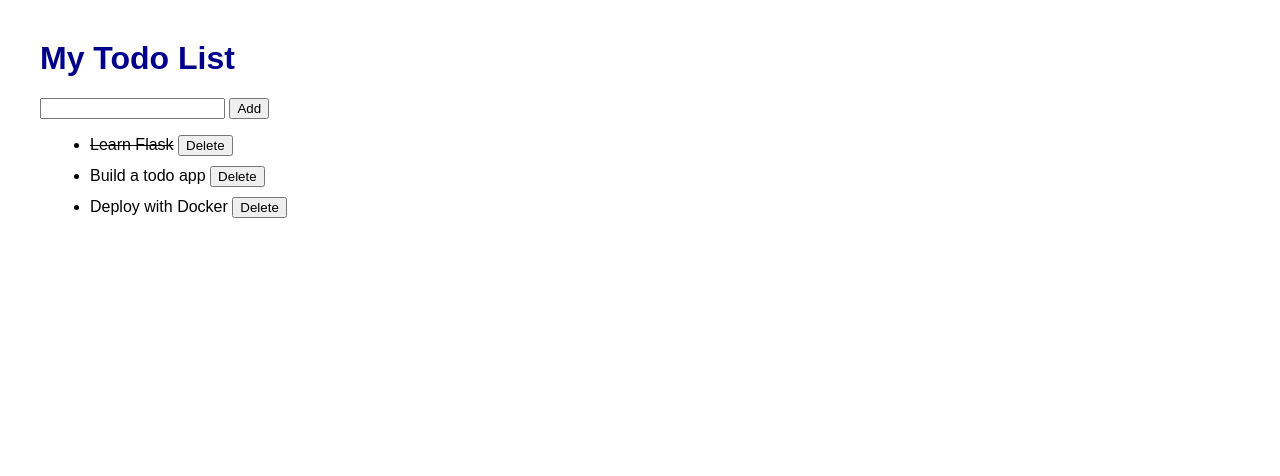
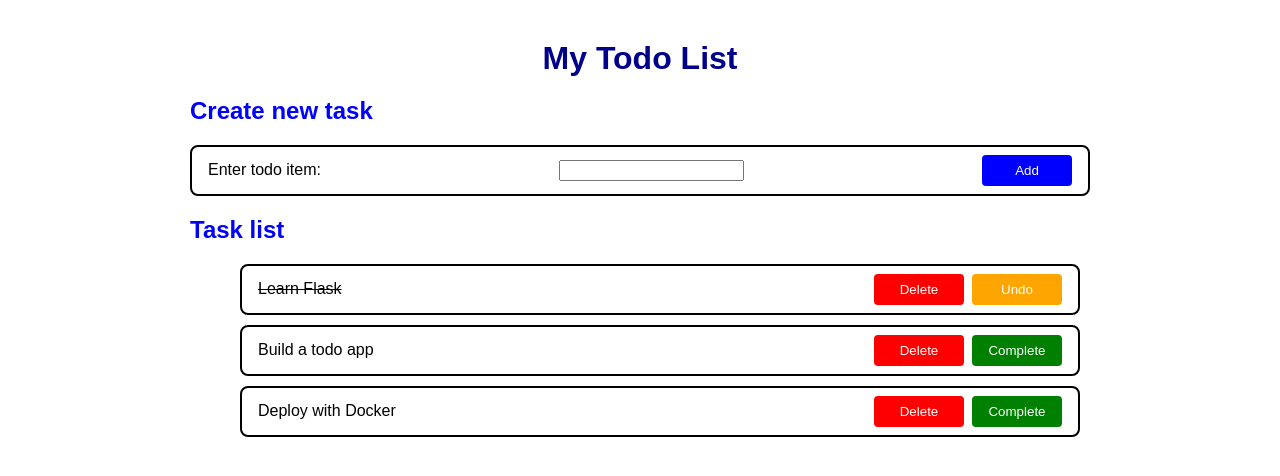
Before and after one commit to Paul-Urquhart/todo, a Flask app: page / in a window 1280 px wide. Shown: the top 476 px of the page. Run offline with Flask 3, Linux system fonts and the light colour scheme.

Commit message:
add task completion and styles

```diff
--- a/app/routes.py
+++ b/app/routes.py
@@ -33,3 +33,13 @@ def delete(id):
             todos.pop(i)
             break
     return redirect("/")
+
+@app.route("/complete/<int:id>", methods=["POST"])
+def complete(id):
+    for i in range(len(todos)):
+        if todos[i]['id'] == id:
+            if todos[i]['done'] == False:
+                todos[i]['done'] = True
+            else:
+                todos[i]['done'] = False
+    return redirect("/")
--- a/app/static/styles.css
+++ b/app/static/styles.css
@@ -5,8 +5,58 @@ body {
 
 h1 {
     color: darkblue;
+    text-align: center;
+    margin: 10px;
+}
+
+h2 {
+    color: blue;
 }
 
 li {
     margin: 10px;
 }
+
+.container {
+    max-width: 900px;
+    margin: auto;
+}
+
+.todo-item {
+    display: flex;
+    justify-content: space-between;
+    align-items: center;
+    border: 2px solid black;
+    padding: 8px 16px;
+    border-radius: 8px;
+}
+
+.actions {
+    display: flex;
+    gap: 0.5rem;
+}
+
+.button {
+    padding: 8px 16px;
+    border: none;
+    border-radius: 4px;
+    color: white;
+    cursor: pointer;
+    width: 90px;
+}
+
+.button-complete {
+    background-color: green;
+}
+
+.button-delete {
+    background-color: red;
+}
+
+.button-add-task {
+    background-color: blue;
+}
+
+.button-undo {
+    background-color: orange;
+}
--- a/app/templates/index.html
+++ b/app/templates/index.html
@@ -5,31 +5,44 @@
     <link rel="stylesheet" href="/static/styles.css">
 </head>
 <body>
+    <div class="container">
         <h1>My Todo List</h1>
-
-    <form action="/add" method="POST">
-
+        <h2>Create new task</h2>
+        <form class="todo-item" action="/add" method="POST">
+            Enter todo item:
             <input
                 type="text"
                 name="task">
 
-    <button type="submit">Add</button>
-
+            <button class="button button-add-task" type="submit">Add</button>
         </form>
 
+        <h2>Task list</h2>
         <ul>
             {% for todo in todos %}
-        <li>
-            <form action="/delete/{{ todo.id }}" method="POST">
+                <li class="todo-item">
+                    <span>
                         {% if todo.done %}
                             <s>{{ todo.task }}</s>
                         {% else %}
                             {{ todo.task }}
                         {% endif %}
-                <button type="submit">Delete</button>
+                    </span>
+
+                    <div class="actions">
+                        <form action="/delete/{{ todo.id }}" method="POST">
+                            <button class="button button-delete" type="submit">Delete</button>
                         </form>
+
+                        <form action="/complete/{{ todo.id }}" method="POST">
+                            <button class="button {% if todo.done %}button-undo{% else %}button-complete{% endif %}" type="submit">
+                                {% if todo.done %}Undo{% else %}Complete{% endif %}
+                            </button>
+                        </form>
+                    </div>
                 </li>
             {% endfor %}
         </ul>
+    </div>
 </body>
 </html>
```
Lines whose indentation alone changed are shown as unchanged.
